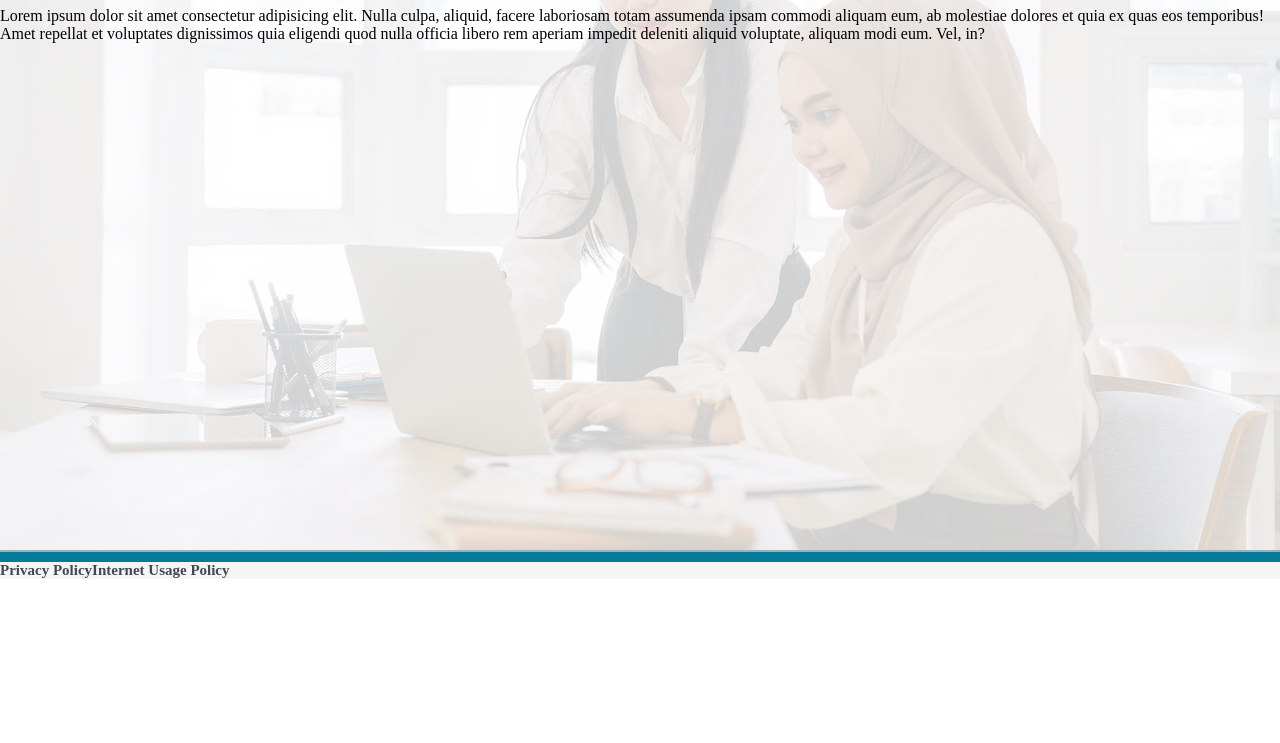
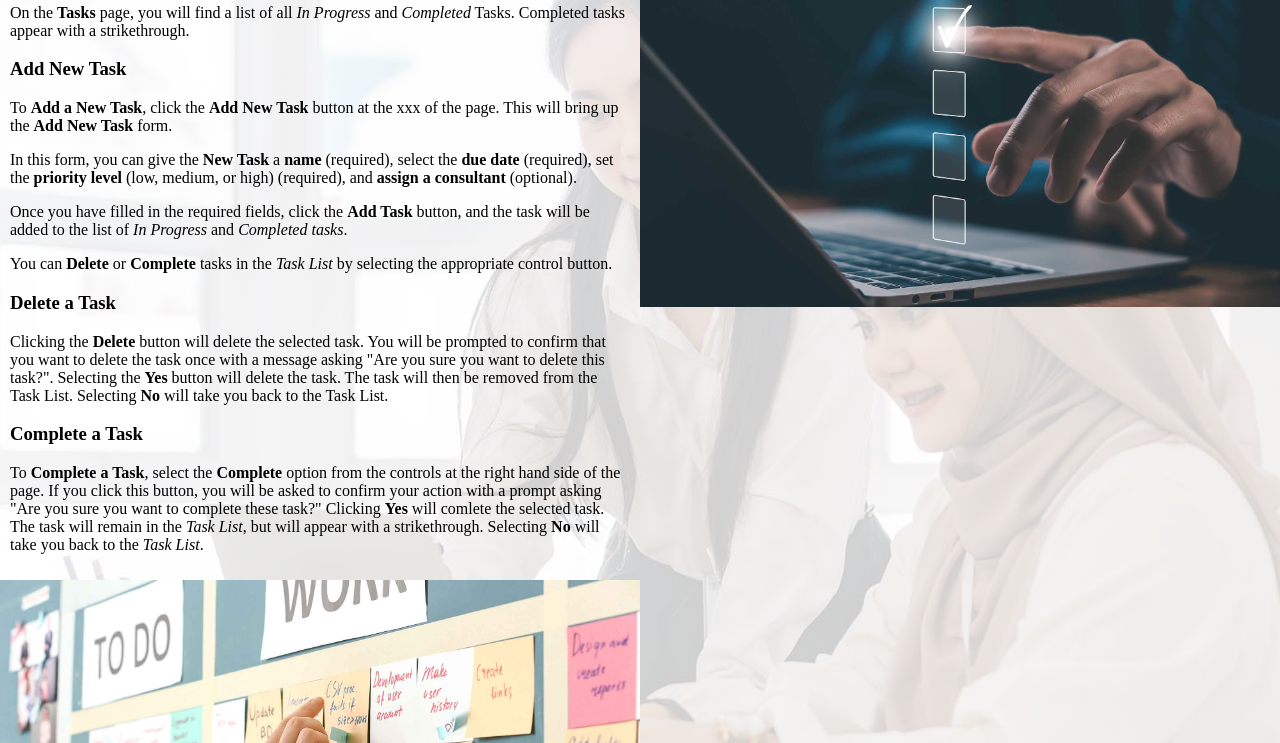
Before and after one commit to BreeTafe007/bk_scripting_pt7, a plain HTML site: page index.html in a window 1280 px wide. Shown: the part 221-964 px from the top of the page. Before the commit the page ends 800 px from the top, so only its background shows below. Drawn offline with Linux system fonts and the light colour scheme.

Commit message:
Added functions to js file and added instructions to index page

```diff
--- a/css/styles.css
+++ b/css/styles.css
@@ -38,6 +38,19 @@ body {
 
 .index-main {
     flex: 1;
+    display: grid;
+    grid-template-columns: 1fr 1fr;
+}
+
+.index-instructions {
+    padding: 10px;
+}
+
+
+
+
+.welcome-img {
+    width: 100%;
 }
 
 .tasks-main {
--- a/index.html
+++ b/index.html
@@ -31,15 +31,45 @@
     </header>
 
     <main class="index-main">
-        <h1>Welcome to Task Manager</h1>
+        <section class="index-instructions">
+            <h1>Welcome to Task Manager</h1>
 
-        <h2>Instructions</h2>
-        <p>Lorem ipsum dolor sit amet consectetur adipisicing elit. Nulla culpa, aliquid, facere laboriosam totam
-            assumenda
-            ipsam commodi aliquam eum, ab molestiae dolores et quia ex quas eos temporibus! Amet repellat et voluptates
-            dignissimos quia eligendi quod nulla officia libero rem aperiam impedit deleniti aliquid voluptate, aliquam
-            modi
-            eum. Vel, in?</p>
+            <h2>Instructions</h2>
+            <p>On the <b>Tasks</b> page, you will find a list of all <i>In Progress</i> and <i>Completed</i> Tasks.
+                Completed tasks appear with a strikethrough.</p>
+
+            <h3>Add New Task</h3>
+            <p>To <b>Add a New Task</b>, click the <b>Add New Task</b> button at the xxx of the page.
+                This will bring up the <b>Add New Task</b> form.</p>
+
+            <p>In this form, you can give the <b>New Task</b> a <b>name</b> (required), select the <b>due date</b> (required),
+                set the <b>priority level</b> (low, medium, or high) (required), and <b>assign a consultant</b>
+                (optional).</p>
+
+            <p>Once you have filled in the required fields, click the <b>Add Task</b> button, and the task will be added
+                to the list of <i>In Progress</i> and <i>Completed tasks</i>.</p>
+
+            <p>You can <b>Delete</b> or <b>Complete</b> tasks in the <i>Task List</i> by selecting the appropriate control button.</p>
+
+            <h3>Delete a Task</h3>
+            <p>Clicking the <b>Delete</b> button will delete the selected task. You will be prompted to confirm that you want
+                to delete the task once with a message asking "Are you sure you want to delete this task?". Selecting
+                the <b>Yes</b> button will delete the task. The task will then be removed from the Task List. Selecting <b>No</b> will
+                take you back to the Task List.</p>
+
+            <h3>Complete a Task</h3>
+            <p>To <b>Complete a Task</b>, select the <b>Complete</b> option from the controls at the right hand side of the page. If
+                you click this button, you will be asked to confirm your action with a prompt asking "Are you sure you
+                want to complete these task?" Clicking <b>Yes</b> will comlete the selected task. The task will remain in the
+                <i>Task List</i>, but will appear with a strikethrough. Selecting <b>No</b> will take you back to the <i>Task List</i>.
+            </p>
+        </section>
+
+
+
+        <img class="welcome-img" src="images/AdobeStock_1178485938.jpeg" alt="">
+
+        <img class="welcome-img" src="images/AdobeStock_251298381.jpeg" alt="">
     </main>
 
     <footer>
--- a/js/script.js
+++ b/js/script.js
@@ -1,3 +1,63 @@
+
+// Function for inserting VALUE into ARRAY at INDEX
+function insertFunction(array, index, value) {
+    for (let i = array.length; i > index; i--)
+        array[i] = array[i - 1];
+    array[index] = value;
+}
+
+// Function for deleting value at INDEX of ARRAY
+function deleteFunction(array, index) {
+    for (i = index; i < array.length - 1; i++)
+        array[i] = array[i + 1];
+    array.length--;
+}
+
+// Function for sequentially searching ARRAY using QUERY condition
+function sequentialSearchFunction(array, query) {
+    for (i = 0; i < array.length; i++)
+        if (array[i] === query)
+            return query
+}
+
+
+
+
+
+
+
+
+
+
+
+
+
+
+
+
+
+
+
+
+
+
+
+
+
+
+
+
+
+
+
+
+
+
+
+
+
+
+
 let roles = [
     {
         name: "Alice Johnson",
```
